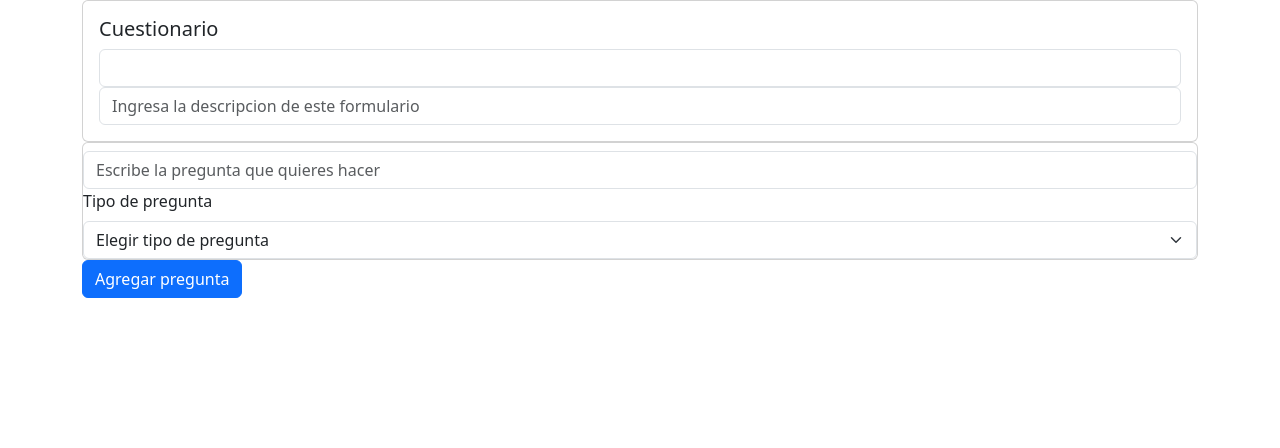
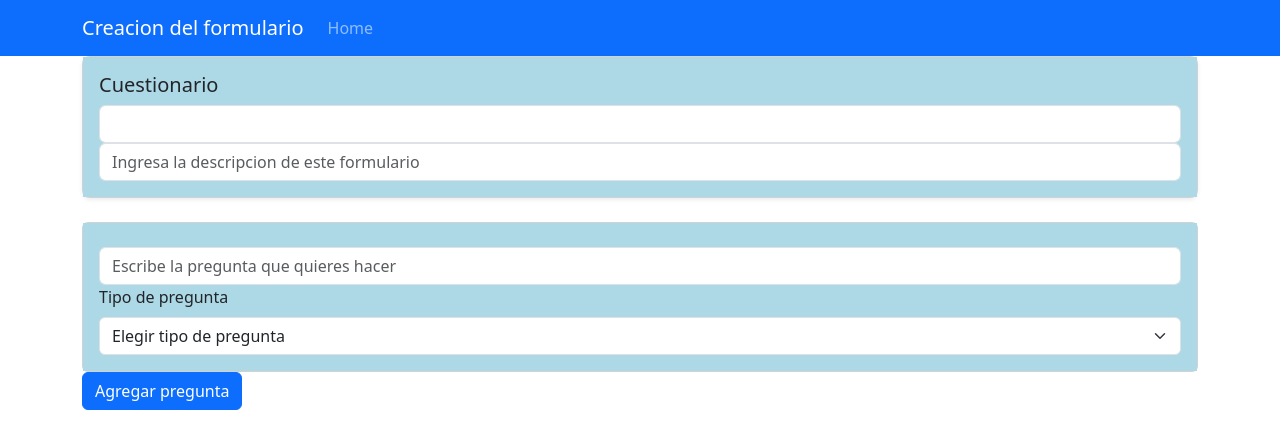
Before and after one commit to LuisSoria31/PROYECTO_FORMULARIOS, a React (Create React App) app: page /CR in a window 1280 px wide. Shown: the top 448 px of the page. Built offline with nearby package versions, Linux system fonts and the light colour scheme.

Commit message:
Redirecciones y formato

```diff
--- a/src/CreacionDeFormulario.js
+++ b/src/CreacionDeFormulario.js
@@ -1,5 +1,5 @@
 import { useState } from "react";
-import { Button, Card, Container, Form } from "react-bootstrap"
+import { Button, Card, CardBody, Container, Form, Nav, Navbar} from "react-bootstrap"
 /**De momento todo se va a ir guardando en los useState y eso. Ya al final Asignaremos las cosas a el objeto */
 
 
@@ -112,13 +112,23 @@ const [objetoInicial, setobjetoInicial] = useState(
 
     return(
         <>
+
+        <Navbar bg="primary" data-bs-theme="dark">
+            <Container>
+            <Navbar.Brand href="#home">Creacion del formulario</Navbar.Brand>
+            <Nav className="me-auto">
+                <Nav.Link href='/home'>Home</Nav.Link>
+            </Nav>
+            </Container>
+        </Navbar>
+
         <Container>
-            <Card>
-                <Card.Body>
+            <Card className="shadow-sm mb-4" style={{ borderRadius: '8px' }}>
+                <Card.Body style={{backgroundColor: 'lightblue'}}>
                 <Card.Title>{TituloP}
                 </Card.Title>
 
-                <Form.Group>
+                <Form.Group >
                 <Form>
                         <Form.Control  onChange={recogerTitulo}></Form.Control>
                     </Form>
@@ -138,6 +148,7 @@ const [objetoInicial, setobjetoInicial] = useState(
                 objetoInicial.preguntas.map((preguntasI)=>(
 
                     <Card>
+                        <CardBody style={{backgroundColor: 'lightblue'}}>
                         <Card.Title>{preguntaTitle}</Card.Title>
 
                         <Form.Group>
@@ -154,9 +165,9 @@ const [objetoInicial, setobjetoInicial] = useState(
                                 <option value='respuesta abierta'>Respuesta abierta</option>
 
                             </Form.Select>
-                        </Form.Group>
-
-                    </Card>
+                            </Form.Group>
+                        </CardBody>
+                        </Card>
                 ))
             }
             <Button onClick={()=>addQuestion()}>Agregar pregunta</Button>
--- a/src/Login.js
+++ b/src/Login.js
@@ -31,10 +31,12 @@ return(
                     </Form.Group>
                 </Form>
                 <Card style={{width:'60%'}} className="mx-auto my-3">
-                    <Button variant="info">Iniciar sesión</Button>
+                    <Button variant="info" href="/home">Iniciar sesión</Button>
                 </Card>
 
-
+                <Card style={{width:'60%'}} className="mx-auto my-3">
+                    <Button variant="info" href="/RU">Registrate</Button>
+                </Card>
 
             </Card.Body>
         </Card>
--- a/src/RegistroDeUsuarios.js
+++ b/src/RegistroDeUsuarios.js
@@ -1,4 +1,4 @@
-import { Card, Container, Form } from "react-bootstrap";
+import { Card, Container, Form, Nav, Navbar, Button} from "react-bootstrap";
 import { useState } from "react";
 
 
@@ -15,12 +15,17 @@ export const RegistroDeUsuarios=()=>{
 
     return(
         <>
+        <Navbar bg="primary" data-bs-theme="dark" defaultActiveKey="/home" onSelect={(selectedKey) => alert(`selected ${selectedKey}`)}>
+            <Container>
+                <Navbar.Brand>Registrate</Navbar.Brand>
+                <Nav className="me-auto">
+                </Nav>
+            </Container>
+        </Navbar>
+
         <Container>
             <Card>
-                <Card.Title>
-                    Registro de usuario
-                </Card.Title>
-                <Card.Body>
+                <Card.Body style={{backgroundColor: 'lightblue'}}>
                         <Form>
                             <Form.Group>
                             <Form.Label>Ingresa tu nombre</Form.Label>
@@ -39,6 +44,8 @@ export const RegistroDeUsuarios=()=>{
                             <Form.Label>Ocupacion?</Form.Label>
                             <Form.Control onChange={recogerDatos}  name='Ocupacion' placeholder="¿A que te dedicas?"></Form.Control>
                             </Form.Group>
+
+                            <Button className='mt-3' href="/Login">Registrate</Button>
                         </Form>
                     </Card.Body>
             </Card>
--- a/src/home.js
+++ b/src/home.js
@@ -17,12 +17,11 @@ export const Home = () => {
         <>
         <Navbar bg="primary" data-bs-theme="dark" defaultActiveKey="/home" onSelect={(selectedKey) => alert(`selected ${selectedKey}`)}>
             <Container>
-            <Navbar.Brand href="#home">Navbar</Navbar.Brand>
+            <Navbar.Brand href="#home">Home</Navbar.Brand>
             <Nav className="me-auto">
-                <Nav.Link href='/home'>Home</Nav.Link>
-                <Nav.Link href='/create-questionnaire'>Crear Nuevo Cuestionario</Nav.Link>
-                <Nav.Link eventKey='/recuperarContraseña'>Recuperar Contraseña</Nav.Link>
-                <Nav.Link eventKey='/Login'>Iniciar Sesion</Nav.Link>
+                <Nav.Link href='/CR'>Crear Nuevo Cuestionario</Nav.Link>
+                <Nav.Link href='/recuperarContraseña'>Recuperar Contraseña</Nav.Link>
+                <Nav.Link href='/Login'>Iniciar Sesion</Nav.Link>
             </Nav>
             </Container>
         </Navbar>
--- a/src/recuperarContraseña.js
+++ b/src/recuperarContraseña.js
@@ -1,23 +1,27 @@
-import { Button, Card, Container, Form } from 'react-bootstrap';
+import { Button, Card, Container, Form, Nav, Navbar} from 'react-bootstrap';
 
 export const RecuperarContraseña= () =>{
   return (
     <>
-      <Card className='text-center'>
-        <Card.Body>
-          <Card.Title>Recuperarcion de su Contraseña</Card.Title>
-        </Card.Body>
-      </Card>
+            <Navbar bg="primary" data-bs-theme="dark" defaultActiveKey="/home" onSelect={(selectedKey) => alert(`selected ${selectedKey}`)}>
+            <Container>
+            <Navbar.Brand href="#home">Recuperar Contraseña</Navbar.Brand>
+            <Nav className="me-auto">
+                <Nav.Link href='/home'>Home</Nav.Link>
+            </Nav>
+            </Container>
+        </Navbar>
+
       <Container className='mt-3'>
         <Card>
-            <Card.Body>
+            <Card.Body style={{backgroundColor: 'lightblue'}}>
                 <Card.Title>Recuperar su Contraseña</Card.Title>
                 <Form>
                     <Form.Group>
                         <Form.Control placeholder="Ingrese su correo electronico" type="email" name='email'></Form.Control>
                     </Form.Group>
                 </Form>
-                <Button className='mt-3'>Enviar</Button>
+                <Button className='mt-3' >Enviar</Button>
             </Card.Body>
         </Card>
       </Container>
```
